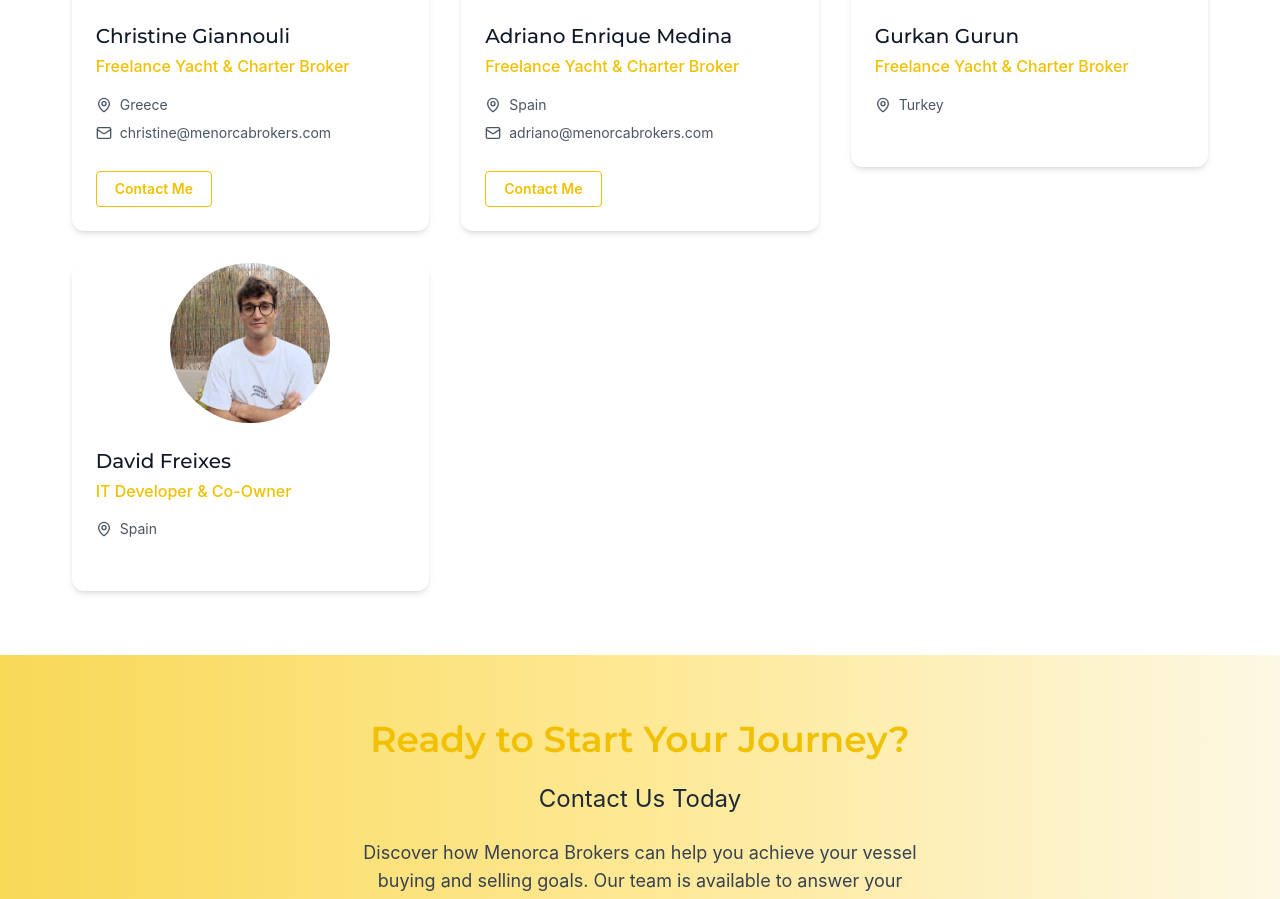
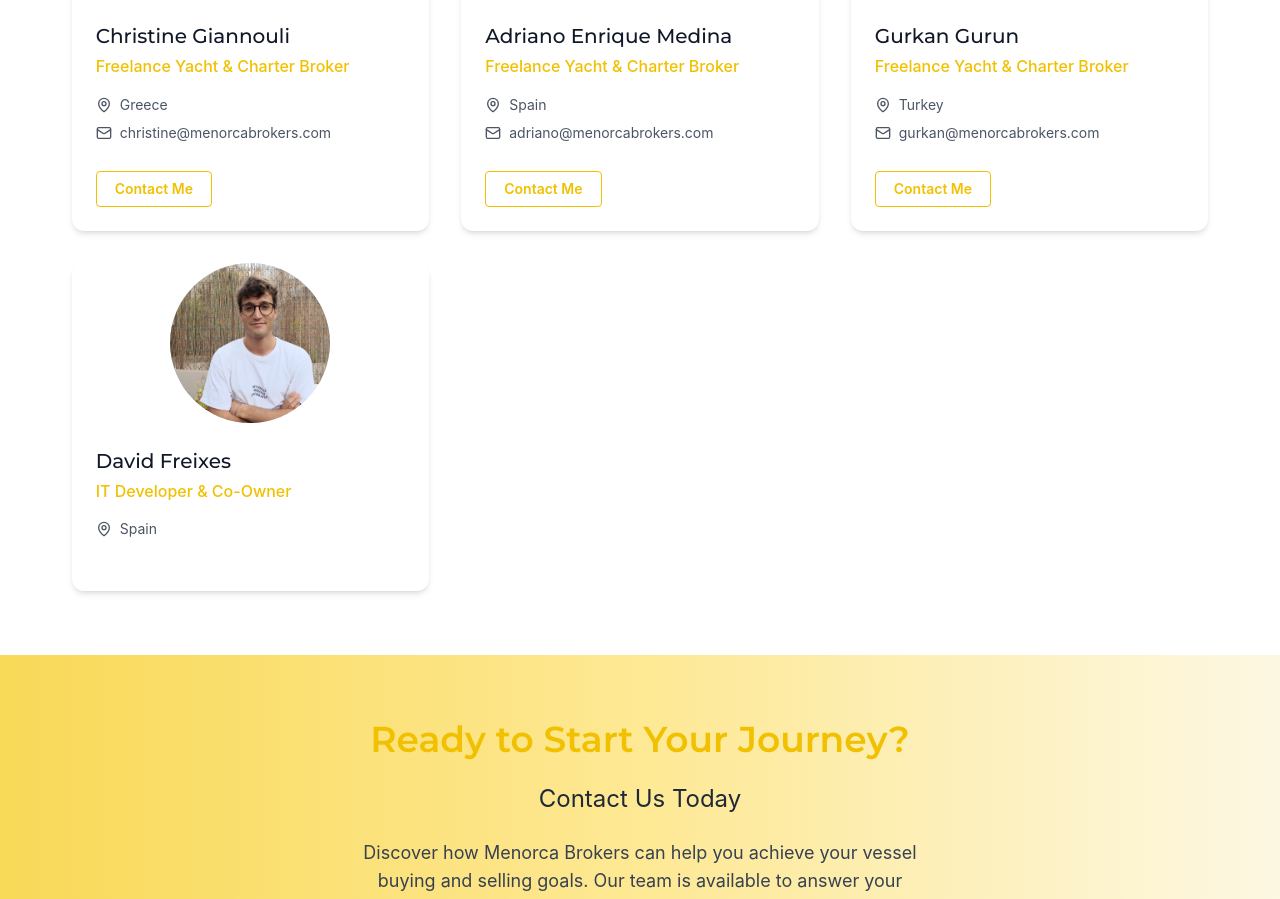
Before and after one commit to davidfreixes/myb, a Next.js app: page /quienes-somos in a window 1280 px wide. Shown: the part 1295-2194 px from the top of the page. Built offline with nearby package versions, Linux system fonts and the light colour scheme.

Commit message:
feat: gurkan email

```diff
--- a/client/general/company/components/about-us.tsx
+++ b/client/general/company/components/about-us.tsx
@@ -54,6 +54,7 @@ const teamMembers = [
     name: "Gurkan Gurun",
     role: "Freelance Yacht & Charter Broker",
     location: "Turkey",
+    email: "gurkan@menorcabrokers.com",
     image: "/img/team/gurkan-gurun.jpeg",
   },
   {
```
